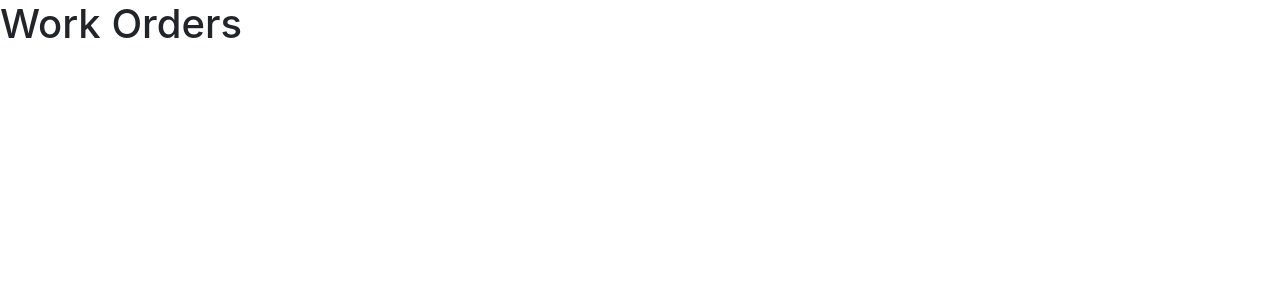
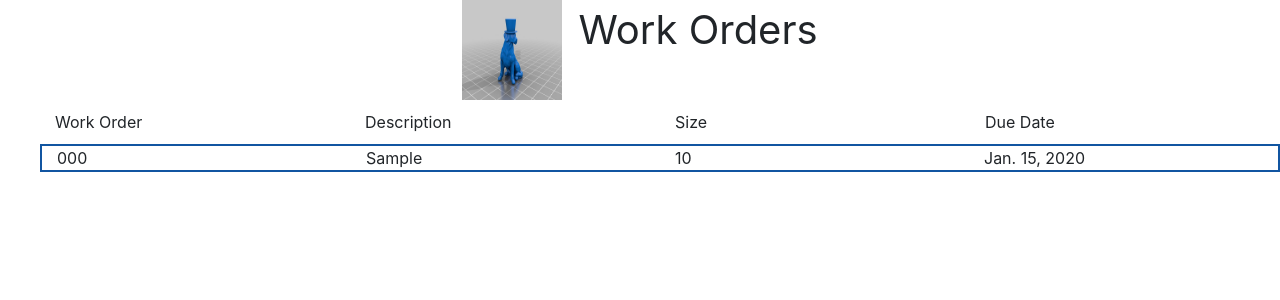
Before and after one commit to mjrskiles/job-board, a Django app: page / in a window 1280 px wide. Shown: the top 300 px of the page. Run offline with Django 3.2, Linux system fonts and the light colour scheme; tables that the repository leaves empty hold one stand-in row (values such as "Sample post"); some libraries are stand-ins or nearby versions.

Commit message:
added simple template script

```diff
--- a/workorder_app/static/css/workorder_list.css
+++ b/workorder_app/static/css/workorder_list.css
@@ -0,0 +1,27 @@
+.title {
+    font-size: 2.5em;
+    text-align: center;
+}
+
+.project-row {
+    border-style: solid;
+    border-width: 2px;
+    border-color: rgb(17, 85, 161);
+}
+
+.feature-thumbnail {
+    /*float: left;*/
+}
+
+.feature-title {
+    font-size: 1.5em;
+}
+
+ul {
+    list-style-type: none;
+}
+
+li {
+    margin-top: 10px;
+    margin-bottom: 10px;
+}
--- a/workorder_app/templates/workorder_list.html
+++ b/workorder_app/templates/workorder_list.html
@@ -9,8 +9,37 @@
         <link rel="stylesheet" href="{% static 'css/workorder_list.css' %}">
     </head>
     <body>
-        <h1 class="title">Work Orders</h1>
-
-        <!-- Feature project mock up-->
+        <div class="d-flex justify-content-center">
+            <img class="mr-3 feature-thumbnail" src="{% static "images/dogwithhat.jpg" %}" width="100px" height="100px">
+            <span class="title">Work Orders</span>
+        </div>
+        {% if workorders %}
+            <div class="media featured-project">
+                <div class="media-body container-fluid featured-project-table">
+                    <ul>
+                        <li>
+                            <div class="row">
+                                <div class="col">Work Order</div>
+                                <div class="col">Description</div>
+                                <div class="col">Size</div>
+                                <div class="col">Due Date</div>
+                            </div>
+                        </li>
+                    {% for wo in workorders %}
+                        <li>
+                            <div class="row project-row">
+                                <div class="col">{{wo.workorder_number}}</div>
+                                <div class="col">{{wo.machine_type}}</div>
+                                <div class="col">{{wo.machine_size}}</div>
+                                <div class="col">{{wo.due_date}}</div>
+                            </div>
+                        </li>
+                    {% endfor %}
+                    </ul>
+                </div>
+            </div>
+        {% else %}
+            <p>No work orders configured. Configure work orders in the admin console.</p>
+        {% endif %}
     </body>
 </html>
--- a/workorder_app/views.py
+++ b/workorder_app/views.py
@@ -1,8 +1,13 @@
 from django.shortcuts import render
 from django.http import HttpResponse
+from django.template import loader
+
+from .models import WorkOrder
 
 def index(request):
-    return render(request, 'workorder_list.html', {})
+    workorders = WorkOrder.objects.order_by('-due_date')
+    context = {'workorders': workorders}
+    return render(request, 'workorder_list.html', context)
 
 def workorder_mockup(request):
     return render(request, 'workorder_list_mockup.html', {})
```
